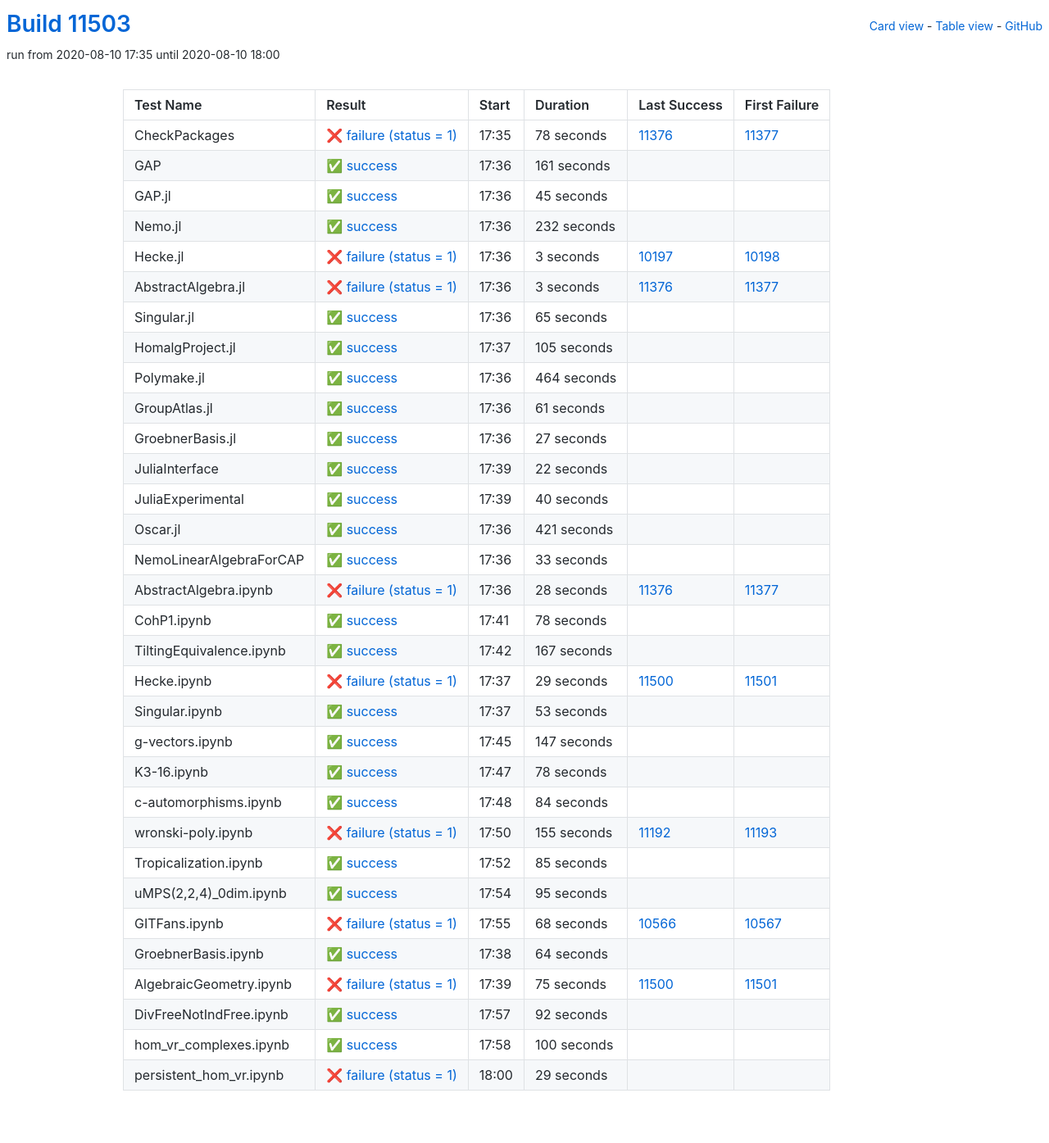
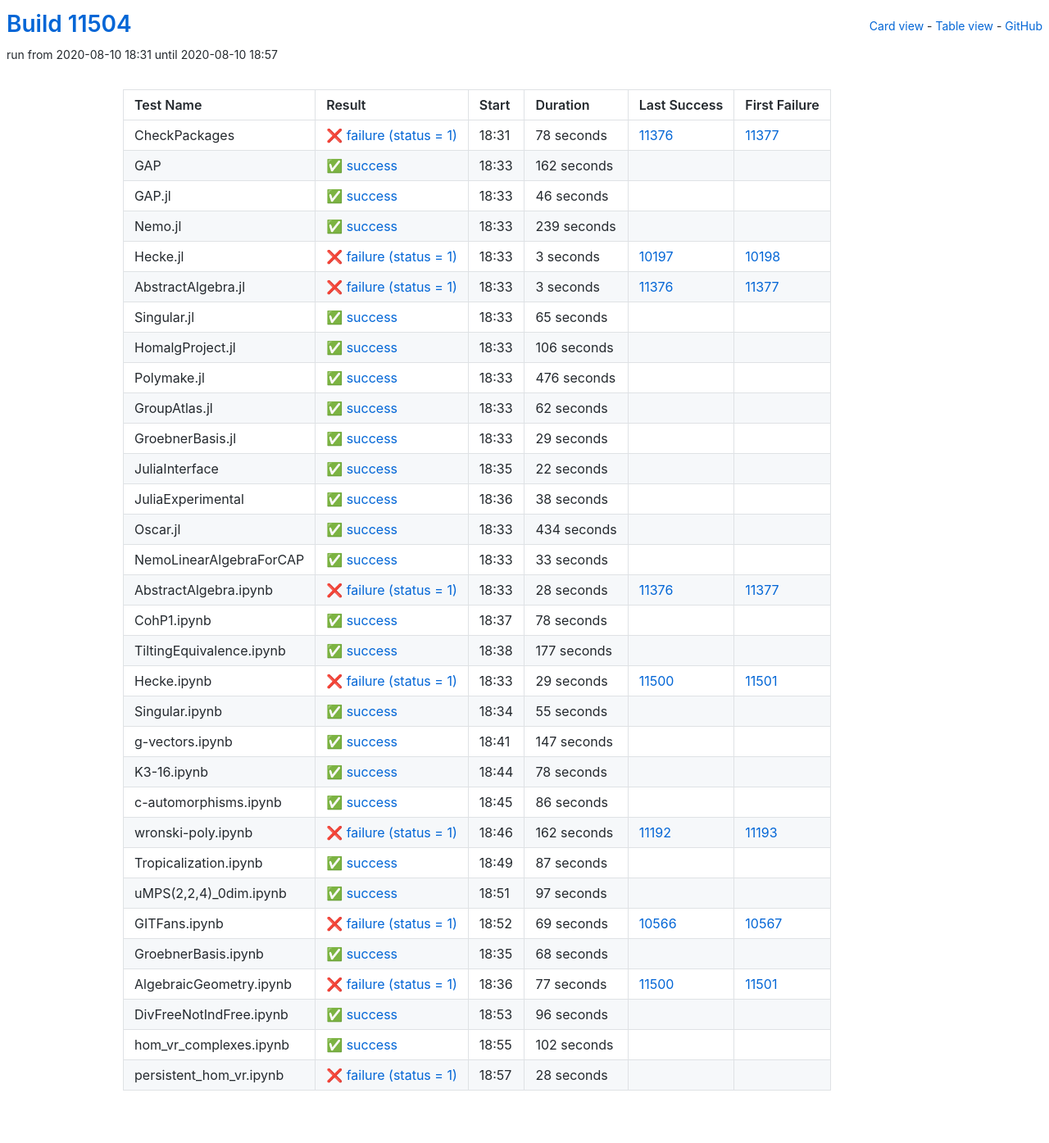
Before and after one commit to oscar-system/oscar-ci-status, a Jekyll site: the page built from table.html, in a window 1280 px wide. Shown: the whole page at 82% size. Built offline with Jekyll 4.4.1, drawn with Linux system fonts in a browser that asks for light colours.

Commit message:
Build #11504

```diff
--- a/_data/ci.yml
+++ b/_data/ci.yml
@@ -1,6 +1,6 @@
 ---
-build: 11503
-build_url: https://oscarci.mathematik.uni-kl.de/job/oscar/11503/
+build: 11504
+build_url: https://oscarci.mathematik.uni-kl.de/job/oscar/11504/
 job: oscar
 organization: oscar-system
 repo: oscar-ci-status
@@ -8,8 +8,8 @@
 tests:
 - name: CheckPackages
   id: checkpackages
-  log: https://oscarci.mathematik.uni-kl.de/job/oscar/11503/artifact/logs/build-11503/CheckPackages.log
-  start: 2020-08-10 17:35
+  log: https://oscarci.mathematik.uni-kl.de/job/oscar/11504/artifact/logs/build-11504/CheckPackages.log
+  start: 2020-08-10 18:31
   success: false
   exitcode: 1
   status: failure
@@ -20,44 +20,44 @@
   first_failure_url: https://oscarci.mathematik.uni-kl.de/job/oscar/11377/
 - name: GAP
   id: gap
-  log: https://oscarci.mathematik.uni-kl.de/job/oscar/11503/artifact/logs/build-11503/GAP.log
-  start: 2020-08-10 17:36
+  log: https://oscarci.mathematik.uni-kl.de/job/oscar/11504/artifact/logs/build-11504/GAP.log
+  start: 2020-08-10 18:33
   success: true
   exitcode: 0
   status: success
-  duration: 161
+  duration: 162
   last_success: false
   last_success_url:
   first_failure: false
   first_failure_url:
 - name: GAP.jl
   id: gap-jl
-  log: https://oscarci.mathematik.uni-kl.de/job/oscar/11503/artifact/logs/build-11503/GAP.jl.log
-  start: 2020-08-10 17:36
+  log: https://oscarci.mathematik.uni-kl.de/job/oscar/11504/artifact/logs/build-11504/GAP.jl.log
+  start: 2020-08-10 18:33
   success: true
   exitcode: 0
   status: success
-  duration: 45
+  duration: 46
   last_success: false
   last_success_url:
   first_failure: false
   first_failure_url:
 - name: Nemo.jl
   id: nemo-jl
-  log: https://oscarci.mathematik.uni-kl.de/job/oscar/11503/artifact/logs/build-11503/Nemo.jl.log
-  start: 2020-08-10 17:36
+  log: https://oscarci.mathematik.uni-kl.de/job/oscar/11504/artifact/logs/build-11504/Nemo.jl.log
+  start: 2020-08-10 18:33
   success: true
   exitcode: 0
   status: success
-  duration: 232
+  duration: 239
   last_success: false
   last_success_url:
   first_failure: false
   first_failure_url:
 - name: Hecke.jl
   id: hecke-jl
-  log: https://oscarci.mathematik.uni-kl.de/job/oscar/11503/artifact/logs/build-11503/Hecke.jl.log
-  start: 2020-08-10 17:36
+  log: https://oscarci.mathematik.uni-kl.de/job/oscar/11504/artifact/logs/build-11504/Hecke.jl.log
+  start: 2020-08-10 18:33
   success: false
   exitcode: 1
   status: failure
@@ -68,8 +68,8 @@
   first_failure_url: https://oscarci.mathematik.uni-kl.de/job/oscar/10198/
 - name: AbstractAlgebra.jl
   id: abstractalgebra-jl
-  log: https://oscarci.mathematik.uni-kl.de/job/oscar/11503/artifact/logs/build-11503/AbstractAlgebra.jl.log
-  start: 2020-08-10 17:36
+  log: https://oscarci.mathematik.uni-kl.de/job/oscar/11504/artifact/logs/build-11504/AbstractAlgebra.jl.log
+  start: 2020-08-10 18:33
   success: false
   exitcode: 1
   status: failure
@@ -80,8 +80,8 @@
   first_failure_url: https://oscarci.mathematik.uni-kl.de/job/oscar/11377/
 - name: Singular.jl
   id: singular-jl
-  log: https://oscarci.mathematik.uni-kl.de/job/oscar/11503/artifact/logs/build-11503/Singular.jl.log
-  start: 2020-08-10 17:36
+  log: https://oscarci.mathematik.uni-kl.de/job/oscar/11504/artifact/logs/build-11504/Singular.jl.log
+  start: 2020-08-10 18:33
   success: true
   exitcode: 0
   status: success
@@ -92,56 +92,56 @@
   first_failure_url:
 - name: HomalgProject.jl
   id: homalgproject-jl
-  log: https://oscarci.mathematik.uni-kl.de/job/oscar/11503/artifact/logs/build-11503/HomalgProject.jl.log
-  start: 2020-08-10 17:37
+  log: https://oscarci.mathematik.uni-kl.de/job/oscar/11504/artifact/logs/build-11504/HomalgProject.jl.log
+  start: 2020-08-10 18:33
   success: true
   exitcode: 0
   status: success
-  duration: 105
+  duration: 106
   last_success: false
   last_success_url:
   first_failure: false
   first_failure_url:
 - name: Polymake.jl
   id: polymake-jl
-  log: https://oscarci.mathematik.uni-kl.de/job/oscar/11503/artifact/logs/build-11503/Polymake.jl.log
-  start: 2020-08-10 17:36
+  log: https://oscarci.mathematik.uni-kl.de/job/oscar/11504/artifact/logs/build-11504/Polymake.jl.log
+  start: 2020-08-10 18:33
   success: true
   exitcode: 0
   status: success
-  duration: 464
+  duration: 476
   last_success: false
   last_success_url:
   first_failure: false
   first_failure_url:
 - name: GroupAtlas.jl
   id: groupatlas-jl
-  log: https://oscarci.mathematik.uni-kl.de/job/oscar/11503/artifact/logs/build-11503/GroupAtlas.jl.log
-  start: 2020-08-10 17:36
+  log: https://oscarci.mathematik.uni-kl.de/job/oscar/11504/artifact/logs/build-11504/GroupAtlas.jl.log
+  start: 2020-08-10 18:33
   success: true
   exitcode: 0
   status: success
-  duration: 61
+  duration: 62
   last_success: false
   last_success_url:
   first_failure: false
   first_failure_url:
 - name: GroebnerBasis.jl
   id: groebnerbasis-jl
-  log: https://oscarci.mathematik.uni-kl.de/job/oscar/11503/artifact/logs/build-11503/GroebnerBasis.jl.log
-  start: 2020-08-10 17:36
+  log: https://oscarci.mathematik.uni-kl.de/job/oscar/11504/artifact/logs/build-11504/GroebnerBasis.jl.log
+  start: 2020-08-10 18:33
   success: true
   exitcode: 0
   status: success
-  duration: 27
+  duration: 29
   last_success: false
   last_success_url:
   first_failure: false
   first_failure_url:
 - name: JuliaInterface
   id: juliainterface
-  log: https://oscarci.mathematik.uni-kl.de/job/oscar/11503/artifact/logs/build-11503/JuliaInterface.log
-  start: 2020-08-10 17:39
+  log: https://oscarci.mathematik.uni-kl.de/job/oscar/11504/artifact/logs/build-11504/JuliaInterface.log
+  start: 2020-08-10 18:35
   success: true
   exitcode: 0
   status: success
@@ -152,32 +152,32 @@
   first_failure_url:
 - name: JuliaExperimental
   id: juliaexperimental
-  log: https://oscarci.mathematik.uni-kl.de/job/oscar/11503/artifact/logs/build-11503/JuliaExperimental.log
-  start: 2020-08-10 17:39
+  log: https://oscarci.mathematik.uni-kl.de/job/oscar/11504/artifact/logs/build-11504/JuliaExperimental.log
+  start: 2020-08-10 18:36
   success: true
   exitcode: 0
   status: success
-  duration: 40
+  duration: 38
   last_success: false
   last_success_url:
   first_failure: false
   first_failure_url:
 - name: Oscar.jl
   id: oscar-jl
-  log: https://oscarci.mathematik.uni-kl.de/job/oscar/11503/artifact/logs/build-11503/Oscar.jl.log
-  start: 2020-08-10 17:36
+  log: https://oscarci.mathematik.uni-kl.de/job/oscar/11504/artifact/logs/build-11504/Oscar.jl.log
+  start: 2020-08-10 18:33
   success: true
   exitcode: 0
   status: success
-  duration: 421
+  duration: 434
   last_success: false
   last_success_url:
   first_failure: false
   first_failure_url:
 - name: NemoLinearAlgebraForCAP
   id: nemolinearalgebraforcap
-  log: https://oscarci.mathematik.uni-kl.de/job/oscar/11503/artifact/logs/build-11503/NemoLinearAlgebraForCAP.log
-  start: 2020-08-10 17:36
+  log: https://oscarci.mathematik.uni-kl.de/job/oscar/11504/artifact/logs/build-11504/NemoLinearAlgebraForCAP.log
+  start: 2020-08-10 18:33
   success: true
   exitcode: 0
   status: success
@@ -188,8 +188,8 @@
   first_failure_url:
 - name: AbstractAlgebra.ipynb
   id: abstractalgebra-ipynb
-  log: https://oscarci.mathematik.uni-kl.de/job/oscar/11503/artifact/logs/build-11503/AbstractAlgebra.ipynb.log
-  start: 2020-08-10 17:36
+  log: https://oscarci.mathematik.uni-kl.de/job/oscar/11504/artifact/logs/build-11504/AbstractAlgebra.ipynb.log
+  start: 2020-08-10 18:33
   success: false
   exitcode: 1
   status: failure
@@ -200,8 +200,8 @@
   first_failure_url: https://oscarci.mathematik.uni-kl.de/job/oscar/11377/
 - name: CohP1.ipynb
   id: cohp1-ipynb
-  log: https://oscarci.mathematik.uni-kl.de/job/oscar/11503/artifact/logs/build-11503/CohP1.ipynb.log
-  start: 2020-08-10 17:41
+  log: https://oscarci.mathematik.uni-kl.de/job/oscar/11504/artifact/logs/build-11504/CohP1.ipynb.log
+  start: 2020-08-10 18:37
   success: true
   exitcode: 0
   status: success
@@ -212,20 +212,20 @@
   first_failure_url:
 - name: TiltingEquivalence.ipynb
   id: tiltingequivalence-ipynb
-  log: https://oscarci.mathematik.uni-kl.de/job/oscar/11503/artifact/logs/build-11503/TiltingEquivalence.ipynb.log
-  start: 2020-08-10 17:42
+  log: https://oscarci.mathematik.uni-kl.de/job/oscar/11504/artifact/logs/build-11504/TiltingEquivalence.ipynb.log
+  start: 2020-08-10 18:38
   success: true
   exitcode: 0
   status: success
-  duration: 167
+  duration: 177
   last_success: false
   last_success_url:
   first_failure: false
   first_failure_url:
 - name: Hecke.ipynb
   id: hecke-ipynb
-  log: https://oscarci.mathematik.uni-kl.de/job/oscar/11503/artifact/logs/build-11503/Hecke.ipynb.log
-  start: 2020-08-10 17:37
+  log: https://oscarci.mathematik.uni-kl.de/job/oscar/11504/artifact/logs/build-11504/Hecke.ipynb.log
+  start: 2020-08-10 18:33
   success: false
   exitcode: 1
   status: failure
@@ -236,20 +236,20 @@
   first_failure_url: https://oscarci.mathematik.uni-kl.de/job/oscar/11501/
 - name: Singular.ipynb
   id: singular-ipynb
-  log: https://oscarci.mathematik.uni-kl.de/job/oscar/11503/artifact/logs/build-11503/Singular.ipynb.log
-  start: 2020-08-10 17:37
+  log: https://oscarci.mathematik.uni-kl.de/job/oscar/11504/artifact/logs/build-11504/Singular.ipynb.log
+  start: 2020-08-10 18:34
   success: true
   exitcode: 0
   status: success
-  duration: 53
+  duration: 55
   last_success: false
   last_success_url:
   first_failure: false
   first_failure_url:
 - name: g-vectors.ipynb
   id: g-vectors-ipynb
-  log: https://oscarci.mathematik.uni-kl.de/job/oscar/11503/artifact/logs/build-11503/g-vectors.ipynb.log
-  start: 2020-08-10 17:45
+  log: https://oscarci.mathematik.uni-kl.de/job/oscar/11504/artifact/logs/build-11504/g-vectors.ipynb.log
+  start: 2020-08-10 18:41
   success: true
   exitcode: 0
   status: success
@@ -260,8 +260,8 @@
   first_failure_url:
 - name: K3-16.ipynb
   id: k3-16-ipynb
-  log: https://oscarci.mathematik.uni-kl.de/job/oscar/11503/artifact/logs/build-11503/K3-16.ipynb.log
-  start: 2020-08-10 17:47
+  log: https://oscarci.mathematik.uni-kl.de/job/oscar/11504/artifact/logs/build-11504/K3-16.ipynb.log
+  start: 2020-08-10 18:44
   success: true
   exitcode: 0
   status: success
@@ -272,120 +272,120 @@
   first_failure_url:
 - name: c-automorphisms.ipynb
   id: c-automorphisms-ipynb
-  log: https://oscarci.mathematik.uni-kl.de/job/oscar/11503/artifact/logs/build-11503/c-automorphisms.ipynb.log
-  start: 2020-08-10 17:48
+  log: https://oscarci.mathematik.uni-kl.de/job/oscar/11504/artifact/logs/build-11504/c-automorphisms.ipynb.log
+  start: 2020-08-10 18:45
   success: true
   exitcode: 0
   status: success
-  duration: 84
+  duration: 86
   last_success: false
   last_success_url:
   first_failure: false
   first_failure_url:
 - name: wronski-poly.ipynb
   id: wronski-poly-ipynb
-  log: https://oscarci.mathematik.uni-kl.de/job/oscar/11503/artifact/logs/build-11503/wronski-poly.ipynb.log
-  start: 2020-08-10 17:50
+  log: https://oscarci.mathematik.uni-kl.de/job/oscar/11504/artifact/logs/build-11504/wronski-poly.ipynb.log
+  start: 2020-08-10 18:46
   success: false
   exitcode: 1
   status: failure
-  duration: 155
+  duration: 162
   last_success: 11192
   last_success_url: https://oscarci.mathematik.uni-kl.de/job/oscar/11192/
   first_failure: 11193
   first_failure_url: https://oscarci.mathematik.uni-kl.de/job/oscar/11193/
 - name: Tropicalization.ipynb
   id: tropicalization-ipynb
-  log: https://oscarci.mathematik.uni-kl.de/job/oscar/11503/artifact/logs/build-11503/Tropicalization.ipynb.log
-  start: 2020-08-10 17:52
+  log: https://oscarci.mathematik.uni-kl.de/job/oscar/11504/artifact/logs/build-11504/Tropicalization.ipynb.log
+  start: 2020-08-10 18:49
   success: true
   exitcode: 0
   status: success
-  duration: 85
+  duration: 87
   last_success: false
   last_success_url:
   first_failure: false
   first_failure_url:
 - name: uMPS(2,2,4)_0dim.ipynb
   id: umps-2-2-4-0dim-ipynb
-  log: https://oscarci.mathematik.uni-kl.de/job/oscar/11503/artifact/logs/build-11503/uMPS-2-2-4-_0dim.ipynb.log
-  start: 2020-08-10 17:54
+  log: https://oscarci.mathematik.uni-kl.de/job/oscar/11504/artifact/logs/build-11504/uMPS-2-2-4-_0dim.ipynb.log
+  start: 2020-08-10 18:51
   success: true
   exitcode: 0
   status: success
-  duration: 95
+  duration: 97
   last_success: false
   last_success_url:
   first_failure: false
   first_failure_url:
 - name: GITFans.ipynb
   id: gitfans-ipynb
-  log: https://oscarci.mathematik.uni-kl.de/job/oscar/11503/artifact/logs/build-11503/GITFans.ipynb.log
-  start: 2020-08-10 17:55
+  log: https://oscarci.mathematik.uni-kl.de/job/oscar/11504/artifact/logs/build-11504/GITFans.ipynb.log
+  start: 2020-08-10 18:52
   success: false
   exitcode: 1
   status: failure
-  duration: 68
+  duration: 69
   last_success: 10566
   last_success_url: https://oscarci.mathematik.uni-kl.de/job/oscar/10566/
   first_failure: 10567
   first_failure_url: https://oscarci.mathematik.uni-kl.de/job/oscar/10567/
 - name: GroebnerBasis.ipynb
   id: groebnerbasis-ipynb
-  log: https://oscarci.mathematik.uni-kl.de/job/oscar/11503/artifact/logs/build-11503/GroebnerBasis.ipynb.log
-  start: 2020-08-10 17:38
+  log: https://oscarci.mathematik.uni-kl.de/job/oscar/11504/artifact/logs/build-11504/GroebnerBasis.ipynb.log
+  start: 2020-08-10 18:35
   success: true
   exitcode: 0
   status: success
-  duration: 64
+  duration: 68
   last_success: false
   last_success_url:
   first_failure: false
   first_failure_url:
 - name: AlgebraicGeometry.ipynb
   id: algebraicgeometry-ipynb
-  log: https://oscarci.mathematik.uni-kl.de/job/oscar/11503/artifact/logs/build-11503/AlgebraicGeometry.ipynb.log
-  start: 2020-08-10 17:39
+  log: https://oscarci.mathematik.uni-kl.de/job/oscar/11504/artifact/logs/build-11504/AlgebraicGeometry.ipynb.log
+  start: 2020-08-10 18:36
   success: false
   exitcode: 1
   status: failure
-  duration: 75
+  duration: 77
   last_success: 11500
   last_success_url: https://oscarci.mathematik.uni-kl.de/job/oscar/11500/
   first_failure: 11501
   first_failure_url: https://oscarci.mathematik.uni-kl.de/job/oscar/11501/
 - name: DivFreeNotIndFree.ipynb
   id: divfreenotindfree-ipynb
-  log: https://oscarci.mathematik.uni-kl.de/job/oscar/11503/artifact/logs/build-11503/DivFreeNotIndFree.ipynb.log
-  start: 2020-08-10 17:57
+  log: https://oscarci.mathematik.uni-kl.de/job/oscar/11504/artifact/logs/build-11504/DivFreeNotIndFree.ipynb.log
+  start: 2020-08-10 18:53
   success: true
   exitcode: 0
   status: success
-  duration: 92
+  duration: 96
   last_success: false
   last_success_url:
   first_failure: false
   first_failure_url:
 - name: hom_vr_complexes.ipynb
   id: hom-vr-complexes-ipynb
-  log: https://oscarci.mathematik.uni-kl.de/job/oscar/11503/artifact/logs/build-11503/hom_vr_complexes.ipynb.log
-  start: 2020-08-10 17:58
+  log: https://oscarci.mathematik.uni-kl.de/job/oscar/11504/artifact/logs/build-11504/hom_vr_complexes.ipynb.log
+  start: 2020-08-10 18:55
   success: true
   exitcode: 0
   status: success
-  duration: 100
+  duration: 102
   last_success: false
   last_success_url:
   first_failure: false
   first_failure_url:
 - name: persistent_hom_vr.ipynb
   id: persistent-hom-vr-ipynb
-  log: https://oscarci.mathematik.uni-kl.de/job/oscar/11503/artifact/logs/build-11503/persistent_hom_vr.ipynb.log
-  start: 2020-08-10 18:00
+  log: https://oscarci.mathematik.uni-kl.de/job/oscar/11504/artifact/logs/build-11504/persistent_hom_vr.ipynb.log
+  start: 2020-08-10 18:57
   success: false
   exitcode: 1
   status: failure
-  duration: 29
+  duration: 28
   last_success: false
   last_success_url:
   first_failure: false
```
Also changed, not shown: README.md.
